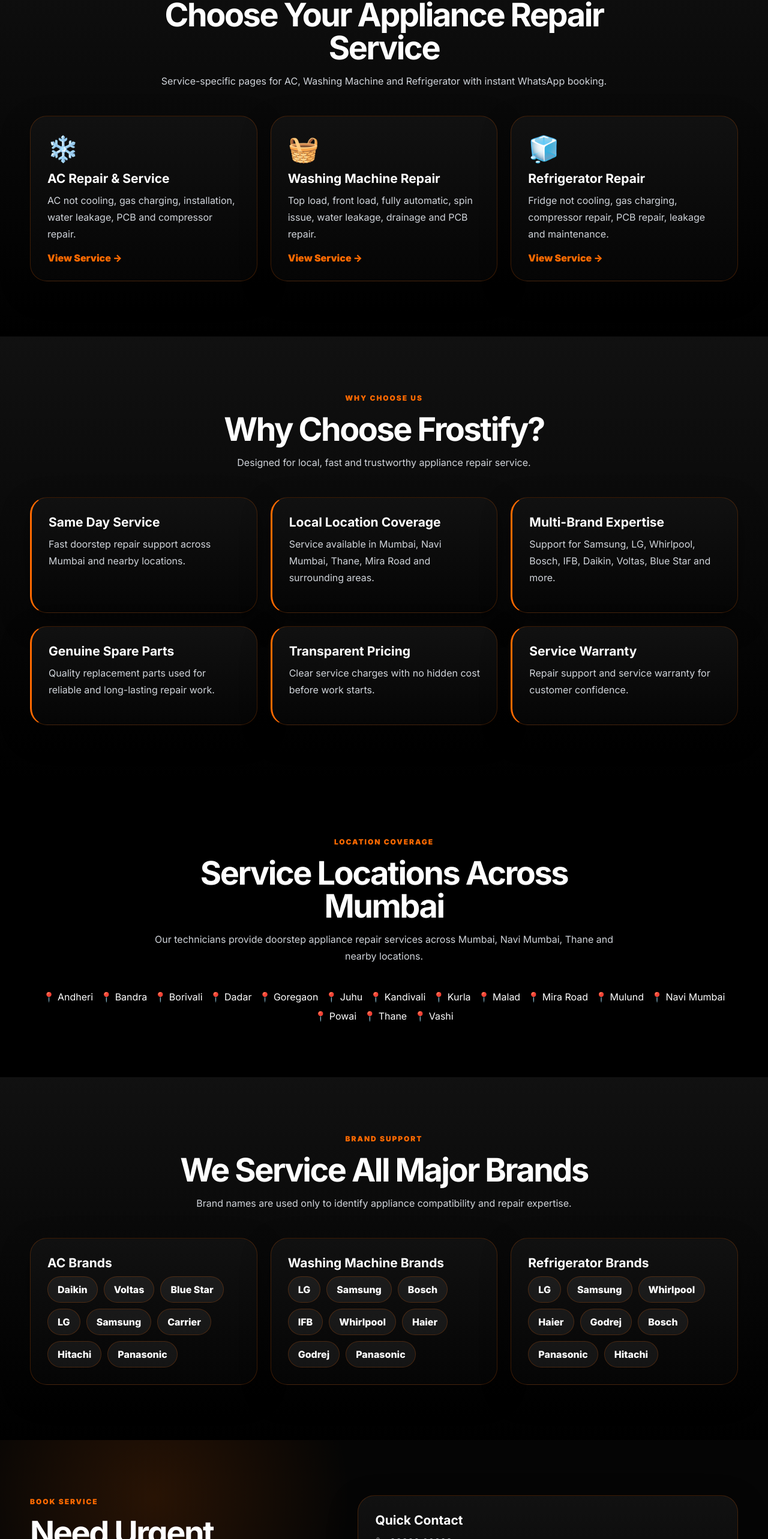
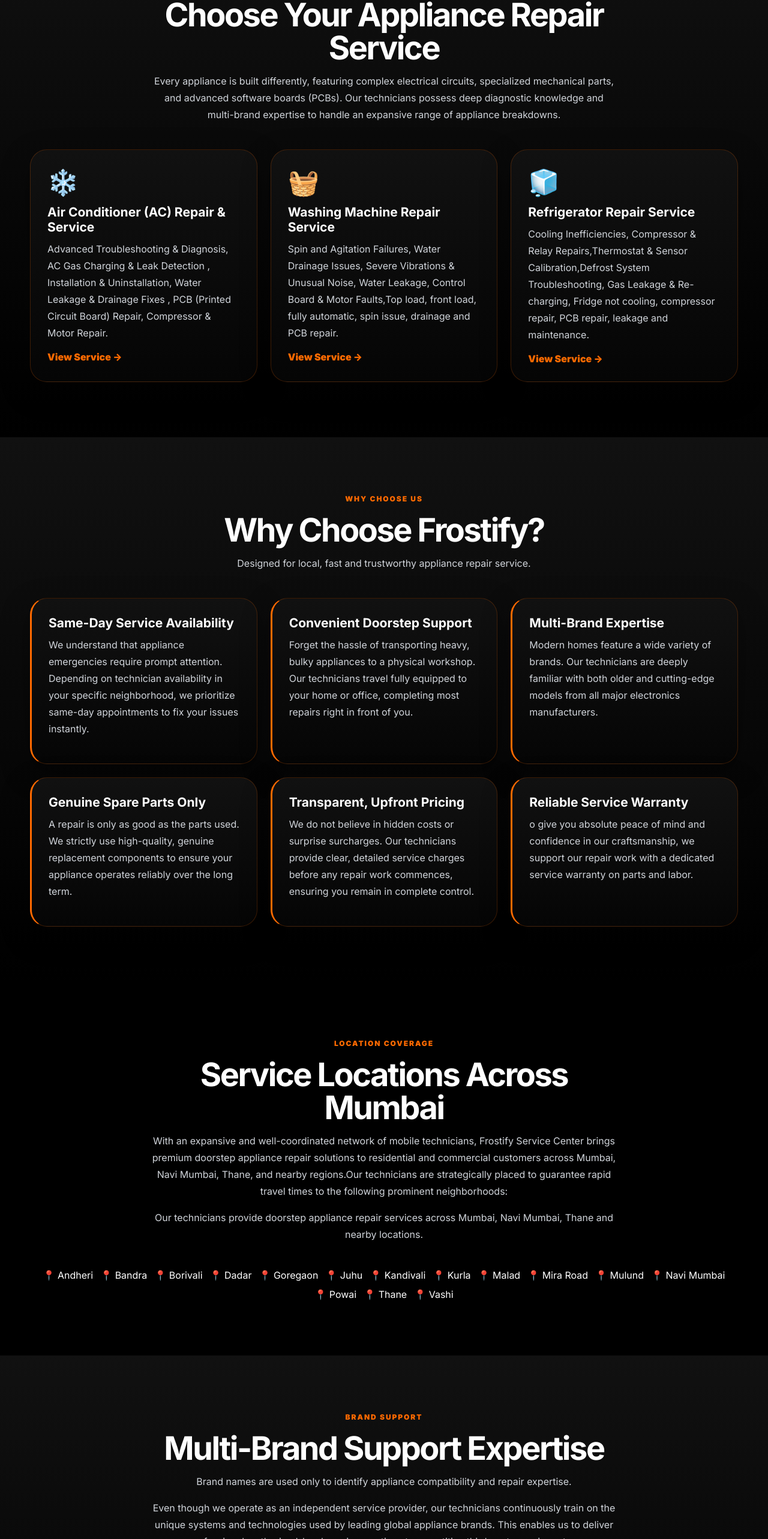
Before and after one commit to vikalesh/frostify-Home, a Next.js app: page / in a window 1280 px wide. Shown: the part 1019-3585 px from the top of the page at 60% size. Built offline with nearby package versions, Linux system fonts and the light colour scheme.

Commit message:
update seo home page content

```diff
--- a/components/HomePage.tsx
+++ b/components/HomePage.tsx
@@ -78,7 +78,8 @@
             <div className="center">
               <p className="eyebrow">Our Services</p>
               <h2>Choose Your Appliance Repair Service</h2>
-              <p>Service-specific pages for AC, Washing Machine and Refrigerator with instant WhatsApp booking.</p>
+              <p>Every appliance is built differently, featuring complex electrical circuits, specialized mechanical parts, and advanced software boards (PCBs). Our technicians possess deep diagnostic knowledge and multi-brand expertise to handle an expansive range of appliance breakdowns.</p>
+              {/* <p>Service-specific pages for AC, Washing Machine and Refrigerator with instant WhatsApp booking.</p> */}
             </div>
             <div className="serviceGrid">
               {services.map((service) => (
@@ -124,6 +125,7 @@
             <div className="center">
               <p className="eyebrow">Location Coverage</p>
               <h2>Service Locations Across Mumbai</h2>
+              <p>With an expansive and well-coordinated network of mobile technicians, Frostify Service Center brings premium doorstep appliance repair solutions to residential and commercial customers across Mumbai, Navi Mumbai, Thane, and nearby regions.Our technicians are strategically placed to guarantee rapid travel times to the following prominent neighborhoods:</p>
               <p>Our technicians provide doorstep appliance repair services across Mumbai, Navi Mumbai, Thane and nearby locations.</p>
             </div>
             <div className="chips">
@@ -136,8 +138,18 @@
           <div className="container">
             <div className="center">
               <p className="eyebrow">Brand Support</p>
-              <h2>We Service All Major Brands</h2>
+              <h2>Multi-Brand Support Expertise</h2>
               <p>Brand names are used only to identify appliance compatibility and repair expertise.</p>
+               <p>Even though we operate as an independent service provider, our technicians
+                    continuously train on the unique systems and technologies used by leading
+                    global appliance brands. This enables us to deliver professional,
+                    authorized-level repair expertise at competitive third-party service rates.
+                  </p>
+
+                  <p>
+                    We proudly support, diagnose, and repair appliances from the following
+                    major manufacturers:
+                  </p>
             </div>
             <div className="brandGrid">
               {brandGroups.map((group) => (
@@ -152,12 +164,94 @@
           </div>
         </section>
 
+        <section id="d" className="section darkSec">
+          <div className="container ">
+             <p className="eyebrow">A Diagnostic Guide</p>
+              <h2>Understanding Your Appliance Issues </h2>
+               <p>To help you identify when it is time to call in the professionals, here is a quick overview of common symptoms that indicate your home appliance requires immediate repair or maintenance.</p>
+             <div className="contactBox">
+                <h3> When to Call an AC Technician </h3>
+                <p> .The unit blows air, but the room temperature does not drop
+                </p>
+                <p>.Water drops or streams down continuously from the indoor AC unit casing
+                </p>
+                <p>.The outdoor unit fails to turn on, or makes a loud, grinding metallic noise.
+
+                </p>
+                <p>.The AC switches off automatically within minutes of starting (short-cycling)
+                </p>
+                <p>.An unpleasant, musty odor fills the room whenever you switch on the machine.
+                </p>
+            </div>
+              <br />
+               <div className="contactBox">
+                <h3>When Your Washing Machine Needs Attention</h3>
+                <p>.The clothes emerge completely soaking wet, indicating a failure to spin or drain.</p>
+                <p>.The machine fills with water but the drum remains completely stationary.</p>
+                <p>.Water pools around the base of the machine during a wash cycle.</p>
+                <p>.The digital display flashes unfamiliar error codes and halts mid-cycle.</p>
+                <p>.The machine shakes violently, moving away from its designated wall spot during the spin cycle.</p>
+               </div>
+ <br />
+               <div className="contactBox">
+                <h3>Signs Your Refrigerator is Struggling</h3>
+                <p>Food in the fresh food compartment spoils rapidly or turns warm.</p>
+                <p>Ice sheets form excessively fast on the walls of the freezer compartment.</p>
+                <p>The refrigerator makes a loud clicking or buzzing noise every few minutes.</p>
+                <p>You notice water pooling at the bottom of the vegetable crisper drawers.</p>
+                <p>The exterior sides of the refrigerator cabinet feel abnormally hot to the touch.</p>
+              </div>
+
+          </div>
+        </section>
+
+         <section id="contact" className="section contactSec">
+          <div className="container ">
+            <p className="eyebrow"> FAQs</p>
+              <h2>Frequently Asked Questions</h2>
+                   <br />
+                        <br />
+            <div className="contactBox">
+              <h3>Q1. Is Frostify Service Center an authorized brand dealer?</h3>
+              <p>No. Frostify Service Center is an independent third-party appliance repair and maintenance service provider. We are not an authorized service center, authorized dealer, agent, or official representative of Samsung, LG, Whirlpool, Bosch, IFB, Daikin, Voltas, Blue Star, Haier, Godrej, Panasonic, Hitachi, Carrier, or any other brand mentioned on this website. All brand names, logos, and trademarks are the exclusive property of their respective owners and are used purely for identification and service compatibility purposes.</p>
+            </div>
+            <br />
+            <div className="contactBox">
+              <h3>Q2. How quickly can a technician visit my home?</h3>
+              <p>We consistently offer same-day appliance repair services across Mumbai, Navi Mumbai, and Thane. Appointments are scheduled based on the real-time availability of technicians in your localized neighborhood. Once you initiate contact via phone or WhatsApp, our backend team works instantly to assign the closest available expert to you.</p>
+            </div>
+            <br />
+            <div className="contactBox">
+              <h3>Q3. Do you provide a warranty on the repairs performed?</h3>
+              <p>Yes, we do. To instill complete confidence and peace of mind, Frostify Service Center backs its repair support with a dedicated service and parts warranty. The precise duration of the warranty varies depending on the type of appliance and the specific spare parts replaced during the job. Our technicians will clarify these details upfront.</p>
+            </div>
+            <br />
+            <div className="contactBox">
+              <h3>Q4. Are there any hidden costs in your pricing structure?</h3>
+              <p>Absolutely not. We take immense pride in our transparent pricing policy. Our technician will thoroughly inspect your appliance at your doorstep, diagnose the primary breakdown, and present a clear breakdown of service charges before starting any physical repair work. You only pay the mutually agreed-upon amount once the repair is completed successfully.</p>
+            </div>
+            <br />
+            <div className="contactBox">
+              <h3>Q5. Can you handle smart, inverter-based home appliances?</h3>
+              <p>Yes, our technical team possesses specialized expertise in modern home electronics. We regularly repair high-end inverter ACs, smart frost-free side-by-side refrigerators, and fully automatic front-load washing machines equipped with digital inverter motors and advanced PCB control systems.</p>
+            </div>
+            <br />
+
+
+          </div>
+          </section>
+
         <section id="contact" className="section contactSec">
           <div className="container contactGrid">
             <div>
               <p className="eyebrow">Book Service</p>
-              <h2>Need Urgent Appliance Repair?</h2>
-              <p>Call or WhatsApp Frostify Service Center for AC, Washing Machine or Refrigerator repair service.</p>
+              <h2>Book Your Doorstep Repair Service Instantly</h2>
+              <p>Do not let a broken appliance disrupt your household peace, comfort, and safety. Get your home back to full efficiency with reliable, fast, and professional support from Mumbai's trusted appliance repair experts.</p>
+              <p>Booking a doorstep service with Frostify Service Center is incredibly easy. You can call us directly or drop us a quick text message to describe your appliance issues. Our responsive customer support desk is active from 9:00 AM to 9:00 PM to register your requests and dispatch help immediately.</p>
+              <br />
+              <h3>Contact Frostify Service Center now and let our multi-brand specialists restore your AC, washing machine, or refrigerator to perfect working health today!</h3>
+              <br />
+              {/* <p>Call or WhatsApp Frostify Service Center for AC, Washing Machine or Refrigerator repair service.</p> */}
               <div className="heroActions">
                 <a className="btn primary" href={`tel:${PHONE}`}>Call {PHONE_DISPLAY}</a>
                 <a className="btn whatsapp" href={whatsappUrl()} target="_blank" rel="noopener noreferrer">WhatsApp Support</a>
@@ -171,6 +265,7 @@
               {/* <p>📍 Mumbai, Navi Mumbai & Thane</p> */}
             </div>
           </div>
+
         </section>
 
         <section id="disclaimer" className="disclaimer">
@@ -184,6 +279,8 @@
             </p>
           </div>
         </section>
+
+
       </main>
 
       <footer className="footer">
--- a/lib/data.ts
+++ b/lib/data.ts
@@ -1,31 +1,32 @@
 export const services = [
   {
     icon: "❄️",
-    title: "AC Repair & Service",
-    desc: "AC not cooling, gas charging, installation, water leakage, PCB and compressor repair.",
+    title: "Air Conditioner (AC) Repair & Service",
+    desc: "Advanced Troubleshooting & Diagnosis, AC Gas Charging & Leak Detection , Installation & Uninstallation, Water Leakage & Drainage Fixes , PCB (Printed Circuit Board) Repair, Compressor & Motor Repair.",
     href: "/ac-repair"
   },
   {
     icon: "🧺",
-    title: "Washing Machine Repair",
-    desc: "Top load, front load, fully automatic, spin issue, water leakage, drainage and PCB repair.",
+    title: "Washing Machine Repair Service",
+    desc: "Spin and Agitation Failures, Water Drainage Issues, Severe Vibrations & Unusual Noise, Water Leakage, Control Board & Motor Faults,Top load, front load, fully automatic, spin issue, drainage and PCB repair.",
     href: "/washing-machine-repair"
   },
   {
     icon: "🧊",
-    title: "Refrigerator Repair",
-    desc: "Fridge not cooling, gas charging, compressor repair, PCB repair, leakage and maintenance.",
+    title: "Refrigerator Repair Service",
+    desc: "Cooling Inefficiencies, Compressor & Relay Repairs,Thermostat & Sensor Calibration,Defrost System Troubleshooting, Gas Leakage & Re-charging, Fridge not cooling, compressor repair, PCB repair, leakage and maintenance.",
     href: "/refrigerator-repair"
   }
 ];
 
 export const whyChoose = [
-  { icon: "/images/refrigerator1.jpg", title: "Same Day Service", desc: "Fast doorstep repair support across Mumbai and nearby locations." },
-  { icon: "/images/refrigerator1.jpg", title: "Local Location Coverage", desc: "Service available in Mumbai, Navi Mumbai, Thane, Mira Road and surrounding areas." },
-  { icon: "/images/refrigerator1.jpg", title: "Multi-Brand Expertise", desc: "Support for Samsung, LG, Whirlpool, Bosch, IFB, Daikin, Voltas, Blue Star and more." },
-  { icon: "/images/refrigerator1.jpg", title: "Genuine Spare Parts", desc: "Quality replacement parts used for reliable and long-lasting repair work." },
-  { icon: "/images/refrigerator1.jpg", title: "Transparent Pricing", desc: "Clear service charges with no hidden cost before work starts." },
-  { icon: "/images/refrigerator1.jpg", title: "Service Warranty", desc: "Repair support and service warranty for customer confidence." }
+  { icon: "/images/refrigerator1.jpg", title: "Same-Day Service Availability", desc: "We understand that appliance emergencies require prompt attention. Depending on technician availability in your specific neighborhood, we prioritize same-day appointments to fix your issues instantly." },
+  { icon: "/images/refrigerator1.jpg", title: "Convenient Doorstep Support", desc: "Forget the hassle of transporting heavy, bulky appliances to a physical workshop. Our technicians travel fully equipped to your home or office, completing most repairs right in front of you." },
+  // { icon: "/images/refrigerator1.jpg", title: "Local Location Coverage", desc: "Service available in Mumbai, Navi Mumbai, Thane, Mira Road and surrounding areas." },
+  { icon: "/images/refrigerator1.jpg", title: "Multi-Brand Expertise", desc: "Modern homes feature a wide variety of brands. Our technicians are deeply familiar with both older and cutting-edge models from all major electronics manufacturers." },
+  { icon: "/images/refrigerator1.jpg", title: "Genuine Spare Parts Only", desc: "A repair is only as good as the parts used. We strictly use high-quality, genuine replacement components to ensure your appliance operates reliably over the long term." },
+  { icon: "/images/refrigerator1.jpg", title: "Transparent, Upfront Pricing", desc: "We do not believe in hidden costs or surprise surcharges. Our technicians provide clear, detailed service charges before any repair work commences, ensuring you remain in complete control." },
+  { icon: "/images/refrigerator1.jpg", title: "Reliable Service Warranty", desc: "o give you absolute peace of mind and confidence in our craftsmanship, we support our repair work with a dedicated service warranty on parts and labor." }
 ];
 
 export const locations = [
```
